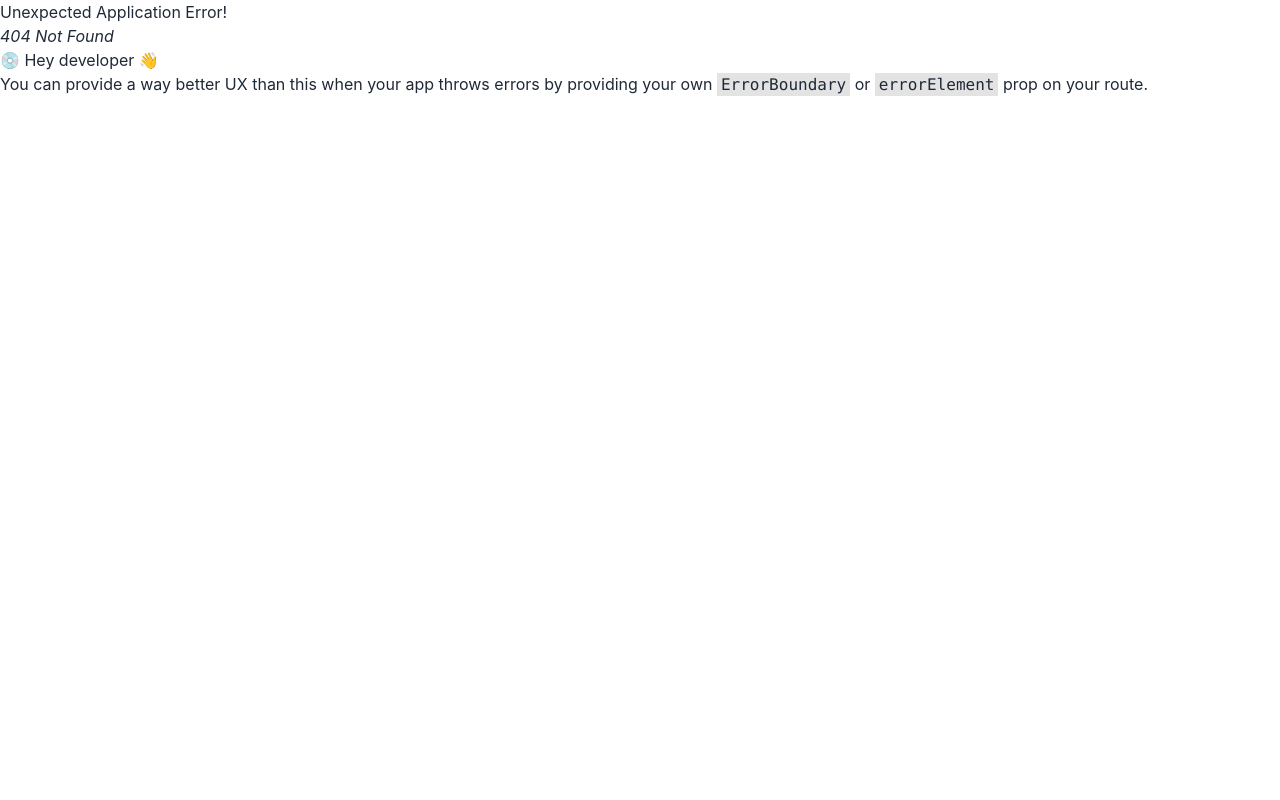
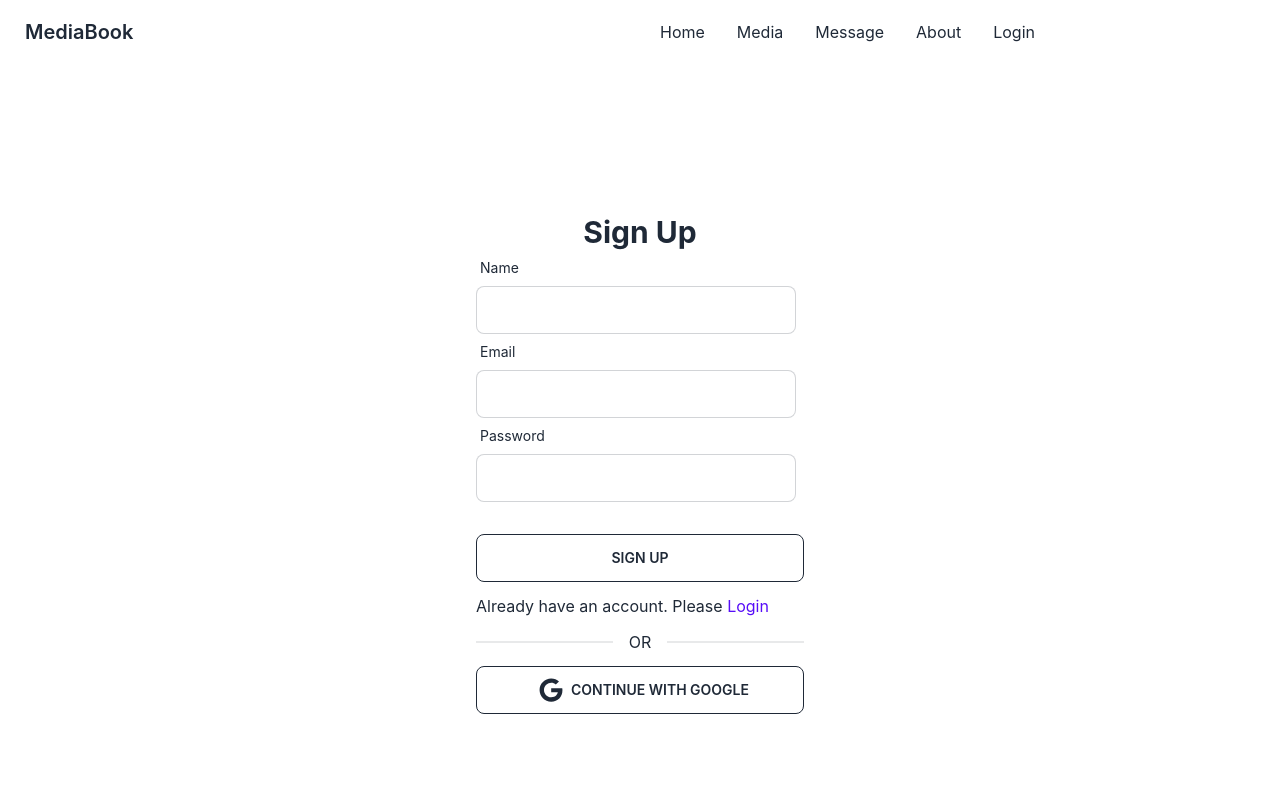
Before and after one commit to Mohammod-Ali/social-media-client, a React (Create React App) app: page /signup in a window 1280 px wide. Before the commit this address had no page. Shown: the top 800 px of the page. Built offline with nearby package versions, Linux system fonts and the light colour scheme; no server answers.

Commit message:
firebase authentication added

```diff
--- a/package.json
+++ b/package.json
@@ -7,9 +7,11 @@
     "@testing-library/react": "^13.4.0",
     "@testing-library/user-event": "^13.5.0",
     "daisyui": "^2.46.0",
+    "firebase": "^9.15.0",
     "react": "^18.2.0",
     "react-dom": "^18.2.0",
     "react-hook-form": "^7.41.1",
+    "react-hot-toast": "^2.4.0",
     "react-icons": "^4.7.1",
     "react-router-dom": "^6.6.1",
     "react-scripts": "5.0.1",
--- a/src/App.js
+++ b/src/App.js
@@ -1,3 +1,4 @@
+import { Toaster } from 'react-hot-toast';
 import { RouterProvider } from 'react-router-dom';
 import './App.css';
 import { router } from './Routes/Routes/Routes';
@@ -6,6 +7,7 @@ function App() {
   return (
     <div>
       <RouterProvider router={router}></RouterProvider>
+      <Toaster />
     </div>
   );
 }
--- a/src/Pages/Login/Login.js
+++ b/src/Pages/Login/Login.js
@@ -1,13 +1,37 @@
-import React, { useState } from 'react';
+import React, { useContext, useState } from 'react';
 import { useForm } from 'react-hook-form';
-import { Link } from 'react-router-dom';
+import { Link, useLocation, useNavigate } from 'react-router-dom';
 import { FaGoogle } from "react-icons/fa";
+import { AuthContext } from '../../contexts/AuthProvider';
 
 const Login = () => {
     const {register, formState: { errors }, handleSubmit} = useForm()
     const [loginError, setLoginError] = useState('')
+    const { signIn } = useContext(AuthContext)
+    const location = useLocation()
+    const navigate = useNavigate()
 
+    const from = location.state?.from?.pathname || '/';
 
+    // handle login
+    const handleLogin = (data) => {
+        setLoginError('')
+        signIn(data.email, data.password)
+        .then(result => {
+            const user = result.user;
+            console.log(user)
+            navigate(from, { replace: true });
+        })
+        .catch(error => {
+            console.error(error.message)
+            setLoginError(error.message)
+        })
+    }
+
+    // handle google login
+    const googleLoginHandler = () => {
+        setLoginError('')
+    }
 
     return (
         <div className="h-[800px]  flex justify-center items-center">
@@ -15,7 +39,7 @@ const Login = () => {
       <div className="w-96 p-7">
       <h1 className="text-3xl text-center font-bold"> Login</h1>
 
-      <form onSubmit={handleSubmit('handleLogin')}>
+      <form onSubmit={handleSubmit(handleLogin)}>
 
       <div className="form-control w-full max-w-xs">
           <label className="label">
@@ -54,9 +78,9 @@ const Login = () => {
       }
 
     </form>
-      <p className='mt-3'>New to Bike Resale. Please <Link className="text-primary" to='/signup'>Sign Up</Link></p>
+      <p className='mt-3'>New to MediaBook. Please <Link className="text-primary" to='/signup'>Sign Up</Link></p>
       <div className="divider">OR</div>
-        <button onClick={'googleLoginHandler'} className="btn btn-outline w-full"><FaGoogle className='m-2 text-2xl'></FaGoogle> Continue with Google</button>
+        <button onClick={googleLoginHandler} className="btn btn-outline w-full"><FaGoogle className='m-2 text-2xl'></FaGoogle> Continue with Google</button>
       </div>
     </div>
     );
--- a/src/Pages/Shared/Navbar/Navbar.js
+++ b/src/Pages/Shared/Navbar/Navbar.js
@@ -1,7 +1,16 @@
-import React from "react";
+import React, { useContext } from "react";
 import { Link } from "react-router-dom";
+import { AuthContext } from "../../../contexts/AuthProvider";
 
 const Navbar = () => {
+    const {user, logOut} = useContext(AuthContext)
+
+    const handleLogOut = () => {
+        logOut()
+        .then(() => {})
+        .catch(err => console.log(err))
+    }
+
   const menuItems = (
     <>
       <li>
@@ -16,9 +25,16 @@ const Navbar = () => {
       <li>
         <Link to='/about'>About</Link>
       </li>
+      {
+        user?.uid ?
+        <li>
+        <button onClick={handleLogOut} to='/login'>Sign Out</button>
+      </li>
+      :
       <li>
         <Link to='/login'>Login</Link>
       </li>
+      }
     </>
   );
 
--- /dev/null
+++ b/src/Pages/SignUp/SignUp.js
@@ -0,0 +1,120 @@
+import React, { useContext, useState } from "react";
+import { useForm } from "react-hook-form";
+import { toast } from "react-hot-toast";
+import { FaGoogle } from "react-icons/fa";
+import { Link, useLocation, useNavigate } from "react-router-dom";
+import { AuthContext } from "../../contexts/AuthProvider";
+
+const SignUp = () => {
+  const { register, formState: { errors }, handleSubmit, } = useForm();
+const { createUser, updateUser } = useContext(AuthContext)
+  const [signupError, setSignUpError] = useState("");
+  const location = useLocation()
+  const navigate = useNavigate()
+
+  const from = location.state?.from?.pathname || '/';
+
+  const handleSignUp = (data) => {
+    setSignUpError("");
+    createUser(data.email, data.password)
+    .then(result => {
+        const user = result.user;
+        console.log(user)
+        toast.success('Successfully toasted!')
+
+        const userInfo = {
+            displayName: data.name
+        }
+        updateUser(userInfo)
+        .then(() => {
+            navigate(from, { replace: true });
+        })
+        .catch(err => console.log(err))
+    })
+    .catch(error => {
+        console.error(error.message)
+        setSignUpError(error.message)
+    })
+  };
+
+  const googleLoginHandler = (data) => {
+    setSignUpError("");
+     console.log(data)
+  };
+  return (
+    <div className="h-[800px]  flex justify-center items-center">
+      <div className="w-96 p-7">
+        <h1 className="text-3xl text-center font-bold"> Sign Up</h1>
+
+        <form onSubmit={handleSubmit(handleSignUp)}>
+          <div className="form-control w-full max-w-xs">
+            <label className="label">
+              <span className="label-text">Name</span>
+            </label>
+            <input
+              type="text"
+              {...register("name", { required: "Name is required" })}
+              className="input input-bordered w-full max-w-xs"
+            />
+            {errors.name && (
+              <p className="text-red-600">{errors.name?.message}</p>
+            )}
+          </div>
+          <div className="form-control w-full max-w-xs">
+            <label className="label">
+              <span className="label-text">Email</span>
+            </label>
+            <input
+              type="email"
+              {...register("email", { required: "Email is required" })}
+              className="input input-bordered w-full max-w-xs"
+            />
+            {errors.email && (
+              <p className="text-red-600">{errors.email?.message}</p>
+            )}
+          </div>
+          <div className="form-control w-full max-w-xs">
+            <label className="label">
+              <span className="label-text">Password</span>
+            </label>
+            <input
+              type="password"
+              {...register("password", {
+                required: "password is required",
+                minLength: {
+                  value: 6,
+                  message: "Password must be 6 characters.",
+                },
+              })}
+              className="input input-bordered w-full max-w-xs"
+            />
+            {errors.password && (
+              <p className="text-red-600">{errors.password?.message}</p>
+            )}
+          </div>
+
+          {/* <p>{data}</p> */}
+          <input
+            className="btn btn-outline w-full mt-8"
+            value="Sign Up"
+            type="submit"
+          />
+          {/* login error */}
+          {signupError && <p className="text-red-600">{signupError}</p>}
+        </form>
+        <p className="mt-3">
+          Already have an account. Please{" "}
+          <Link className="text-primary" to="/login">
+            Login
+          </Link>
+        </p>
+        <div className="divider">OR</div>
+        <button onClick={googleLoginHandler} className="btn btn-outline w-full">
+          <FaGoogle className="m-2 text-2xl"></FaGoogle> Continue with Google
+        </button>
+      </div>
+    </div>
+  );
+};
+
+export default SignUp;
--- /dev/null
+++ b/src/Routes/PrivateRoute/PrivateRoute.js
@@ -0,0 +1,21 @@
+import React, { useContext } from 'react';
+import { Navigate, useLocation } from 'react-router-dom';
+import { AuthContext } from '../../contexts/AuthProvider';
+
+const PrivateRoute = ({children}) => {
+    const {user, loading} = useContext(AuthContext)
+    const location = useLocation()
+
+    if(loading){
+        return <div className='flex align-middle justify-center'>
+            <progress className='progress w-56 '></progress>
+        </div>
+    }
+
+    if(user){
+        return children
+    }
+    return <Navigate to='/login' state={{from: location}} replace></Navigate>
+};
+
+export default PrivateRoute;
--- a/src/Routes/Routes/Routes.js
+++ b/src/Routes/Routes/Routes.js
@@ -5,6 +5,7 @@ import Home from "../../Pages/Home/Home/Home"
 import Login from "../../Pages/Login/Login"
 import Media from "../../Pages/Media/Media"
 import Message from "../../Pages/Message/Message"
+import SignUp from "../../Pages/SignUp/SignUp"
 
 export const router = createBrowserRouter([
     {
@@ -18,6 +19,10 @@ export const router = createBrowserRouter([
             {
                 path: '/login',
                 element: <Login></Login>
+            },
+            {
+                path: '/signup',
+                element: <SignUp></SignUp>
             },
             {
                 path: '/media',
--- /dev/null
+++ b/src/contexts/AuthProvider.js
@@ -0,0 +1,57 @@
+import React, { createContext, useEffect, useState } from 'react';
+import { createUserWithEmailAndPassword, getAuth, onAuthStateChanged, signInWithEmailAndPassword, signOut, updateProfile } from 'firebase/auth'
+import app from '../firebase/firebase.config';
+
+
+export const AuthContext = createContext()
+const auth = getAuth(app)
+
+
+const AuthProvider = ({children}) => {
+    const [user, setUser] = useState(null)
+    const [loading, setLoading] = useState(true)
+
+    const createUser = (email, password) => {
+        setLoading(true)
+        return createUserWithEmailAndPassword(auth, email, password)
+    }
+
+    const signIn = (email, password) => {
+        setLoading(true)
+        return signInWithEmailAndPassword(auth, email, password)
+    }
+
+    const updateUser = (userInfo) => {
+        return updateProfile(user, userInfo)
+    }
+
+    const logOut = () => {
+        setLoading(true)
+        return signOut(auth)
+    }
+
+    useEffect( () => {
+        const unsubscribe = onAuthStateChanged(auth, createUser => {
+            console.log('User observing')
+            setUser(createUser)
+            setLoading(false)
+        })
+        return () => unsubscribe()
+    },[])
+
+    const authInfo = {
+        createUser,
+        signIn,
+        updateUser,
+        logOut,
+        user,
+        loading
+    }
+    return (
+        <AuthContext.Provider value={authInfo}>
+            {children}
+        </AuthContext.Provider>
+    );
+};
+
+export default AuthProvider;
--- /dev/null
+++ b/src/firebase/firebase.config.js
@@ -0,0 +1,19 @@
+// Import the functions you need from the SDKs you need
+import { initializeApp } from "firebase/app";
+// TODO: Add SDKs for Firebase products that you want to use
+// https://firebase.google.com/docs/web/setup#available-libraries
+
+// Your web app's Firebase configuration
+const firebaseConfig = {
+  apiKey: process.env.REACT_APP_apiKey,
+  authDomain: process.env.REACT_APP_authDomain,
+  projectId: process.env.REACT_APP_projectId,
+  storageBucket: process.env.REACT_APP_storageBucket,
+  messagingSenderId: process.env.REACT_APP_messagingSenderId,
+  appId: process.env.REACT_APP_appId,
+};
+
+// Initialize Firebase
+const app = initializeApp(firebaseConfig);
+
+export default app;
--- a/src/index.js
+++ b/src/index.js
@@ -1,13 +1,16 @@
-import React from 'react';
-import ReactDOM from 'react-dom/client';
-import './index.css';
-import App from './App';
-import reportWebVitals from './reportWebVitals';
+import React from "react";
+import ReactDOM from "react-dom/client";
+import "./index.css";
+import App from "./App";
+import reportWebVitals from "./reportWebVitals";
+import AuthProvider from "./contexts/AuthProvider";
 
-const root = ReactDOM.createRoot(document.getElementById('root'));
+const root = ReactDOM.createRoot(document.getElementById("root"));
 root.render(
   <React.StrictMode>
-    <App />
+    <AuthProvider>
+      <App />
+    </AuthProvider>
   </React.StrictMode>
 );
 
```
Also changed, not shown: 1 other file (tests, documents, lock files or other folders).
